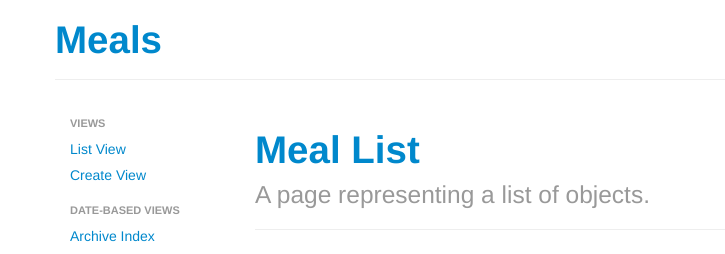
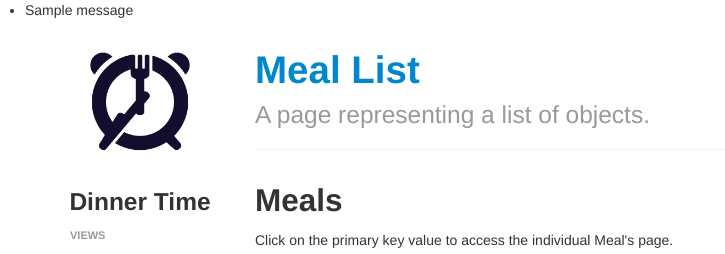
Before and after one commit to chrisfranklin/dinnertime, a Django app: page /meal/ in a window 1280 px wide. Shown: the top 254 px of the page, without its empty margins (0-725 px from the left). Run offline with Django 3.2, Linux system fonts and the light colour scheme; tables that the repository leaves empty hold one stand-in row (values such as "Sample post"); one stand-in notice (Sample message) is shown; data that the repository does not hold is empty; parts of the project's set-up code (start-up, migrations or seed data) failed here and were passed over; some libraries are stand-ins or nearby versions.

Commit message:
Changes to templates need to propogate to sitebase, added friends support and email import and friend suggestions but need some templates, added support for django message framework

```diff
--- a/dinnertime/settings/base.py
+++ b/dinnertime/settings/base.py
@@ -41,6 +41,7 @@ INSTALLED_APPS = (
     'django.contrib.contenttypes',
     'django.contrib.sessions',
     'django.contrib.sites',
+    'django.contrib.syndication',
     'django.contrib.messages',
     'django.contrib.staticfiles',
     'django.contrib.admin',
@@ -56,6 +57,10 @@ INSTALLED_APPS = (
     'django_facebook',
 
     'crispy_forms',
+
+    'friends',
+    'friends.contrib.suggestions',
+    'notification',
 
     #==========================================================================
     # 3rd party Applications
--- a/dinnertime/static/css/main.css
+++ b/dinnertime/static/css/main.css
@@ -4,8 +4,11 @@
    Author's custom styles
    ========================================================================== */
 
-
-
+.center{
+  /*Centering Method 2*/
+  margin: 0 auto 0 auto;
+  text-align: center
+}
 
 
 
--- a/dinnertime/templates/sitebase.html
+++ b/dinnertime/templates/sitebase.html
@@ -34,6 +34,17 @@
         {% endcompress %}
     </head>
     <body>
+        {% if messages %}
+        <ul class="messages">
+            {% for message in messages %}
+            <li{% if message.tags %} class="{{ message.tags }}"{% endif %}>
+                {% if message.subject %}<strong>{{ message.subject }}</strong><br />{% endif %}
+                {{ message.message }}<br />
+                {% if message.is_persistent %}<a href="{% url message_mark_read message.pk %}">close</a>{% endif %}
+            </li>
+            {% endfor %}
+        </ul>
+        {% endif %}
         {% block body %}
             <!--[if lt IE 7]>
                 <p class="chromeframe">You are using an outdated browser. <a href="http://browsehappy.com/">Upgrade your browser today</a> or <a href="http://www.google.com/chromeframe/?redirect=true">install Google Chrome Frame</a> to get the most out of the modern internet.</p>
--- a/dinnertime/urls.py
+++ b/dinnertime/urls.py
@@ -24,6 +24,9 @@ urlpatterns = patterns('',
     # Home Page - Not managed by cms but provided by index.html
     #==========================================================
     url(r'^/?$', TemplateView.as_view(template_name='index.html'), name='home'),
+    url(r'^notifications/', include('notification.urls')),
+    url(r'^friends/', include('friends.urls')),
+    url(r'^friends/suggestions/', include('friends.contrib.suggestions.urls')),
     #==========================================================
     # End Home Page
     #==========================================================
@@ -47,6 +50,33 @@ urlpatterns = patterns('',
 
 )
 
+OAUTH_ACCESS_SETTINGS = {
+    'twitter': {
+        'keys': {
+            'KEY': 'YOURAPPKEY',
+            'SECRET': 'yourappsecretcode',
+        },
+        'endpoints': {
+            'request_token': 'https://api.twitter.com/oauth/request_token',
+            'authorize': 'http://twitter.com/oauth/authorize',
+            'access_token': 'https://twitter.com/oauth/request_token',
+            'callback': 'friends.contrib.suggestions.views.import_twitter_contacts',
+        },
+    },
+    'yahoo': {
+        'keys': {
+            'KEY': 'dj0yJmk9TFRkU0pzQmZxV3VQJmQ9WVdrOWQwSTFNVEl6TkRJbWNHbzlPRFkzTnpjNE9UWXkmcz1jb25zdW1lcnNlY3JldCZ4PTVh',
+            'SECRET': '65f01ba9732452c323af561ebee4094b42a9674f',
+        },
+        'endpoints': {
+            'request_token': 'https://api.login.yahoo.com/oauth/v2/get_request_token',
+            'authorize': 'https://api.login.yahoo.com/oauth/v2/request_auth',
+            'access_token': 'https://api.login.yahoo.com/oauth/v2/get_token',
+            'callback': 'friends.contrib.suggestions.views.import_yahoo_contacts',
+        },
+    },
+}
+
 if settings.DEBUG and settings.MEDIA_ROOT:
     urlpatterns += static(settings.MEDIA_URL,
         document_root=settings.MEDIA_ROOT)
--- a/meals/templates/meals/meal/base.html
+++ b/meals/templates/meals/meal/base.html
@@ -3,20 +3,14 @@
   {% block body %}
     <div class='container'>
       <div class='row-fluid'>
-        <div class='page-header site-header'>
-          <h1>
-            {% block header %}
-              <a href='{% url meals_meal_list %}'>
-                {% trans "Meals" %}
-              </a>
-            {% endblock %}
-          </h1>
-        </div>
+
         <div class='content'>
 
 
           <div class='span2'>
             {% block sidebar %}
+            <img class="center" src="{{STATIC_URL}}img/logo.png">
+            <h3 class="center"> Dinner Time </h3>
                 <ul class='nav nav-list'>
                   <li class='nav-header'>
                     {% trans "Views" %}
```
Also changed, not shown: accounts/models.py (+10 -4 lines), 1 other file.
